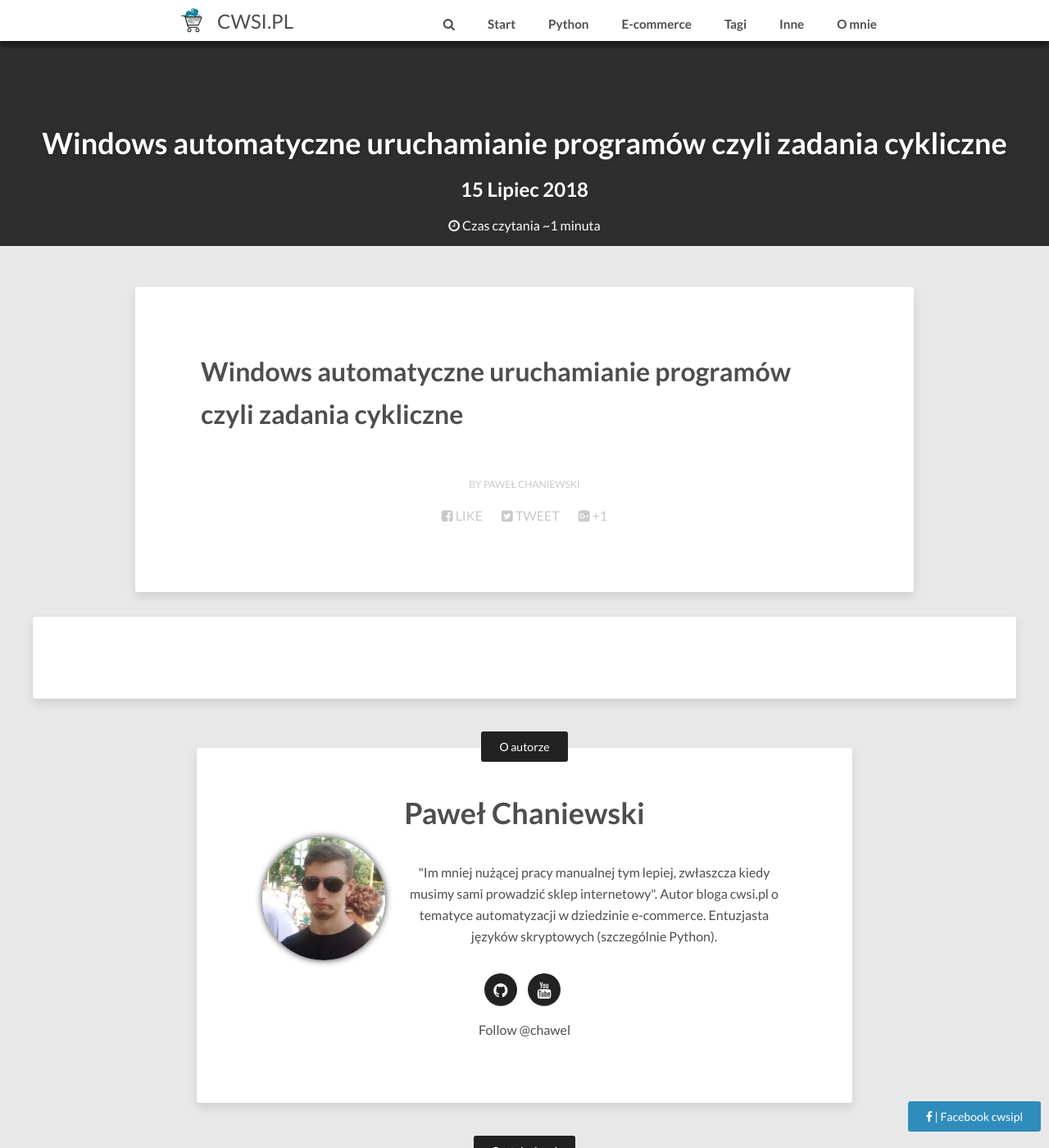
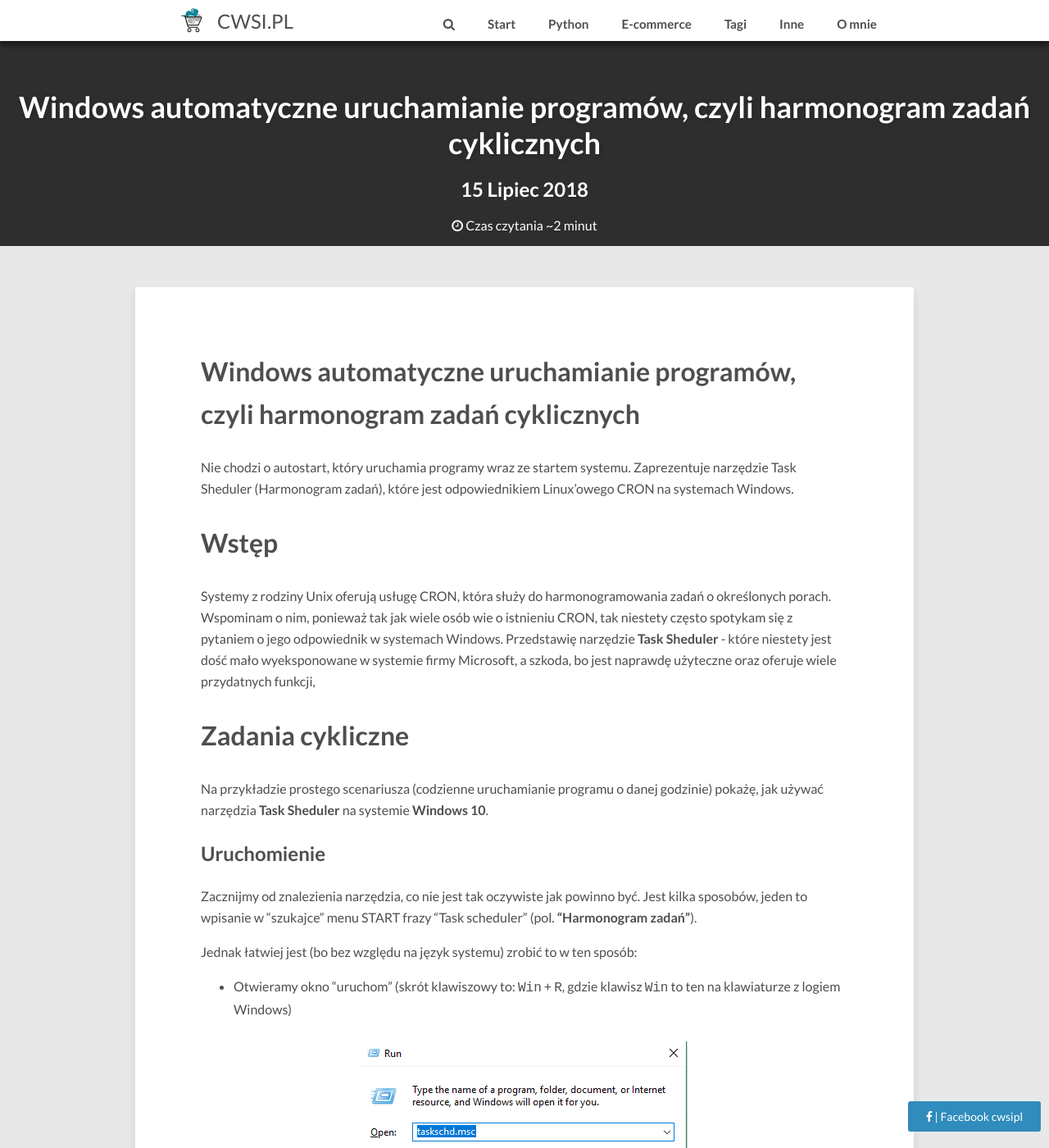
Before and after one commit to chawel/blog-test, a Jekyll site: the page built from _posts/inne/2018-07-15-windows-automatyczne-uruchamianie-programow-czyli-zadania-cykliczne.md, in a window 1280 px wide and 1400 px high. Shown: the whole window at 82% size. Built offline with Jekyll 4.4.1, drawn with Linux system fonts in a browser that asks for light colours; nearby versions of some CDN libraries; comment, search, counter and statistics services are not loaded; some of the changed text lies outside the part shown.

Commit message:
NEW POST: Windows Sheduler - done

```diff
--- a/_posts/inne/2018-07-15-windows-automatyczne-uruchamianie-programow-czyli-zadania-cykliczne.md
+++ b/_posts/inne/2018-07-15-windows-automatyczne-uruchamianie-programow-czyli-zadania-cykliczne.md
@@ -1,10 +1,10 @@
 ---
 layout: post
-title: Windows automatyczne uruchamianie programów czyli zadania cykliczne
+title: Windows automatyczne uruchamianie programów, czyli harmonogram zadań cyklicznych
 modified:
 categories: inne
-description:
-tags: []
+description: Jak ustalić automatyczne uruchamianie programów lub innych zadań w systemie Windows - Task Sheduler
+tags: [windows, tips]
 image:
   feature:
   credit:
@@ -13,3 +13,72 @@ comments:
 share:
 date: 2018-07-15T19:51:06+02:00
 ---
+Nie chodzi o autostart, który uruchamia programy wraz ze startem systemu. Zaprezentuje narzędzie Task Sheduler (Harmonogram zadań), które jest odpowiednikiem Linux'owego CRON na systemach Windows.
+
+<!-- more -->
+
+# Wstęp
+Systemy z rodziny Unix oferują usługę CRON, która służy do harmonogramowania zadań o określonych porach. Wspominam o nim, ponieważ tak jak wiele osób wie o istnieniu CRON, tak niestety często spotykam się z pytaniem o jego odpowiednik w systemach Windows. Przedstawię narzędzie **Task Sheduler** - które niestety jest dość mało wyeksponowane w systemie firmy Microsoft, a szkoda, bo jest naprawdę użyteczne oraz oferuje wiele przydatnych funkcji,
+
+# Zadania cykliczne
+Na przykładzie prostego scenariusza (codzienne uruchamianie programu o danej godzinie) pokażę, jak używać narzędzia **Task Sheduler** na systemie **Windows 10**.
+
+## Uruchomienie
+Zacznijmy od znalezienia narzędzia, co nie jest tak oczywiste jak powinno być. Jest kilka sposobów, jeden to wpisanie w "szukajce" menu START frazy "Task scheduler" (pol. **"Harmonogram zadań"**).
+
+Jednak łatwiej jest (bo bez względu na język systemu) zrobić to w ten sposób:
+
+- Otwieramy okno "uruchom" (skrót klawiszowy to: <kbd>Win</kbd> + <kbd>R</kbd>, gdzie klawisz <kbd>Win</kbd> to ten na klawiaturze z logiem Windows)
+<figure class="center">
+	<img src='{{ site.url }}/images/sheduler/run.png' alt="">
+	<figcaption>Run...</figcaption>
+</figure>
+- Wpisujemy w nim: `taskschd.msc` i klikamy **OK**
+- Powinno pojawić się okno usługi Task Scheduler
+<figure class="center">
+	<img src='{{ site.url }}/images/sheduler/sheduler.png' alt="">
+	<figcaption>Harmonogram zadań</figcaption>
+</figure>
+
+## Ustawienie cyklicznego zadania
+Dobrym rozwiązaniem tego narzędzia jest kreator zadań, który przeprowadzi nas krok po kroku.
+
+- Po prawej stronie wybieramy *Create Basic Task...* i pojawi się okno kreatora zadań
+- W polu *Name* wpisujemy nazwę naszego zadania, a w polu *Description* jego opis (opcjonalny) i przechodzimy do następnego kroku klikając **Next**
+<figure class="center">
+	<img src='{{ site.url }}/images/sheduler/basic1.png' alt="">
+	<figcaption>Create Basic Task...</figcaption>
+</figure>
+- W kolejnym kroku wybieramy kiedy ma wywołać się dane zadanie, skoro ma wywoływać się codziennie wybieramy opcję *Daily* (czyli każdego dnia) i przechodzimy dalej
+<figure class="center">
+	<img src='{{ site.url }}/images/sheduler/basic2.png' alt="">
+	<figcaption>Cykliczność uruchamiania</figcaption>
+</figure>
+- Następnie wybieramy datę od kiedy ma zacząć się cykl wywoływania tego zadania - pole *Start*, w naszym przypadku będzie to od dnia dzisiejszego, oraz godzinę w której dane zadanie zostanie uruchomione, można również ustawić aby wykonywało się co określoną liczbę dni (np. co drugi dzień, co trzeci itd.), ale w naszym przypadku zostawiamy w polu *Recur every* wartość 1 - co oznacza powtarzanie się zadania codziennie.
+<figure class="center">
+	<img src='{{ site.url }}/images/sheduler/basic3.png' alt="">
+	<figcaption>Harmonogram zadania</figcaption>
+</figure>
+- Dalej mamy wybór co dokładnie ma się wydarzyć, wybieramy *Start a program* (będzie uruchamiał się wskazany program)
+<figure class="center">
+	<img src='{{ site.url }}/images/sheduler/basic4.png' alt="">
+	<figcaption>Zadanie do wykonania</figcaption>
+</figure>
+- W kolejnym etapie wybieramy program który ma się uruchomić, klikamy przycisk *Browse...* i wskazujemy plik .exe programu który ma zostać odpalony
+<figure class="center">
+	<img src='{{ site.url }}/images/sheduler/basic5.png' alt="">
+	<figcaption>Wybór programu do uruchomienia</figcaption>
+</figure>
+- Ostatnim etapem jest potwierdzenie i sprawdzenie czy to co *"przeklikaliśmy"* zgadza się z tym co jest w podsumowaniu, jeżeli tak, to klikamy *Finish* i w tym momencie zostanie dodany nowe zadanie cykliczne
+<figure class="center">
+	<img src='{{ site.url }}/images/sheduler/basic6.png' alt="">
+	<figcaption>Podsumowanie kreatora</figcaption>
+</figure>
+- Nasz *"task"* możemy sprawdzić w zakładce **Task Scheduler Library**
+<figure class="center">
+	<img src='{{ site.url }}/images/sheduler/task.png' alt="">
+	<figcaption>Biblioteka zadań</figcaption>
+</figure>
+
+# Podsumowanie
+Jak widać nie jest to nic trudnego, a z pewnością ułatwi to życie ludziom leniwym lub zapominalskim. Jak zwykle, zachęcam do samodzielnego odkrywania pozostałych możliwości tego narzędzia.
```
Also changed, not shown: images/sheduler/basic1.png (added), images/sheduler/basic2.png (added), images/sheduler/basic3.png (added), images/sheduler/basic4.png (added), images/sheduler/basic5.png (added), images/sheduler/basic6.png (added), images/sheduler/run.png (added), images/sheduler/scheduler.png (added), images/sheduler/task.png (added).
